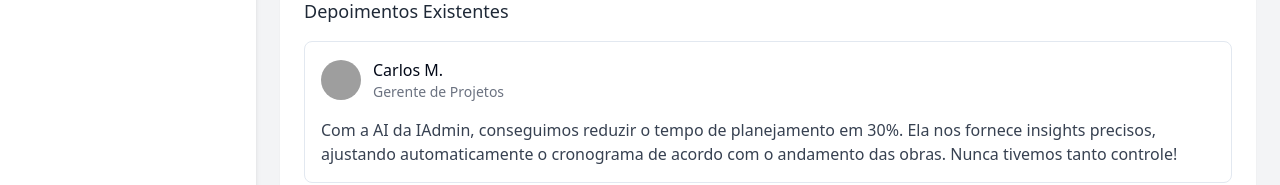
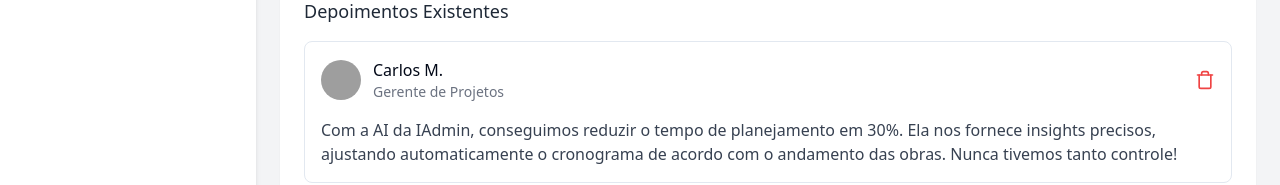
Before and after one commit to romulomorgan/site-oficial-aidmin, a React (Vite) app: page /admin/depoimentos in a window 1280 px wide. Shown: the part 643-828 px from the top of the page. Built offline with nearby package versions, Linux system fonts and the light colour scheme; sample sign-in values are in the browser's storage; grey boxes are pictures that could not be loaded.

Commit message:
Fix: Import and use correct icon
Fixes an issue where the `trash` icon was not correctly imported and used in the `Testimonials` component.

```diff
--- a/src/pages/Admin/Testimonials.tsx
+++ b/src/pages/Admin/Testimonials.tsx
@@ -1,8 +1,7 @@
-
 import React, { useState, useEffect } from 'react';
 import { toast } from 'sonner';
 import { CustomButton } from '@/components/ui/CustomButton';
-import { trash } from 'lucide-react';
+import { Trash } from 'lucide-react';
 
 interface Testimonial {
   id: number;
@@ -209,7 +208,7 @@ export default function Testimonials() {
                     className="text-red-500 hover:text-red-700 transition-colors"
                     aria-label="Excluir depoimento"
                   >
-                    <trash className="h-5 w-5" />
+                    <Trash className="h-5 w-5" />
                   </button>
                 </div>
                 <p className="text-gray-700">{testimonial.testimonial}</p>
```
